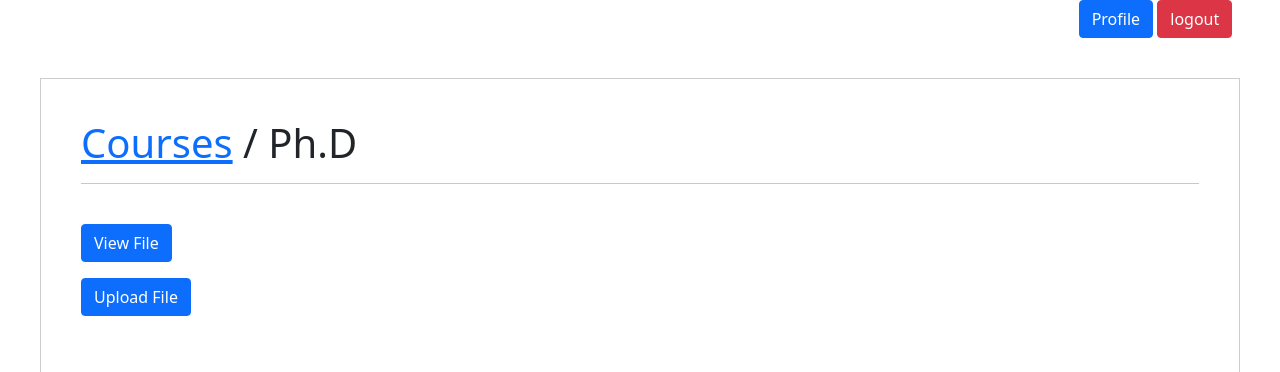
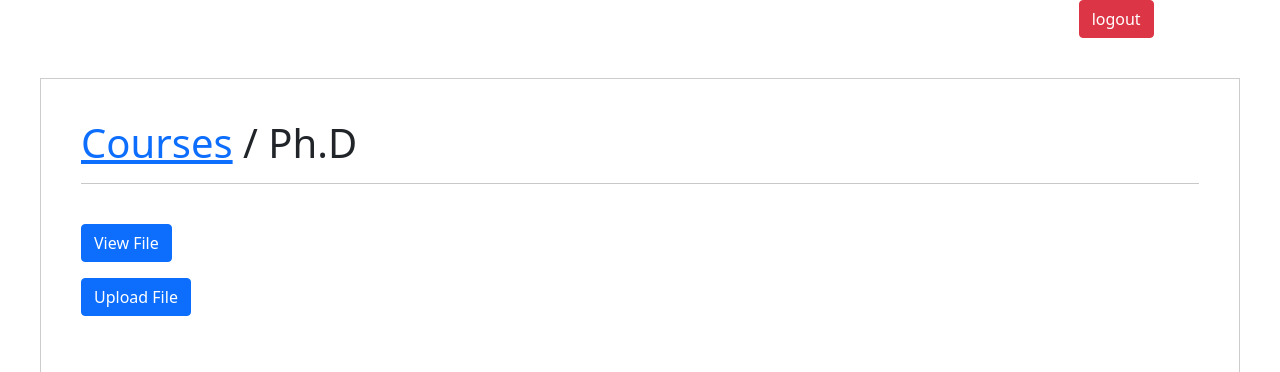
Before and after one commit to CyrilMishra/SWS-DevJam-May-2021-, a Django app: page /notes/course/1/ in a window 1280 px wide. Shown: the part 56-428 px from the top of the page. Run offline with Django 3.2, Linux system fonts and the light colour scheme; data comes from the database, SQL or seed files in the repository; both versions use the stored data as it was after the commit.

Commit message:
many bugs removed

```diff
--- a/notes/templates/base.html
+++ b/notes/templates/base.html
@@ -40,8 +40,7 @@
      <div class="container-fluid">
         <div class="row">
             <div class="col-2 offset-10">
-                <a style="text-decoration:none" href="profile"><button class="btn btn-primary">Profile</button></a>
-                <a style="text-decoration:none" href="#"><button class="btn btn-danger">logout</button></a>
+                <a style="text-decoration:none" href="{% url 'logout' %}"><button class="btn btn-danger">logout</button></a>
             </div>
         </div>
     </div>
```
Also changed, not shown: db.sqlite3.
